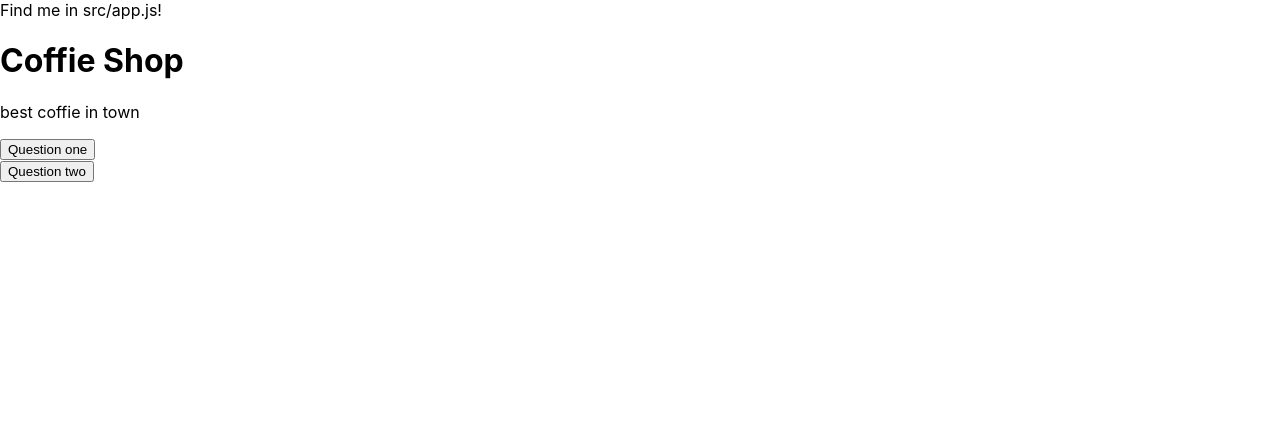
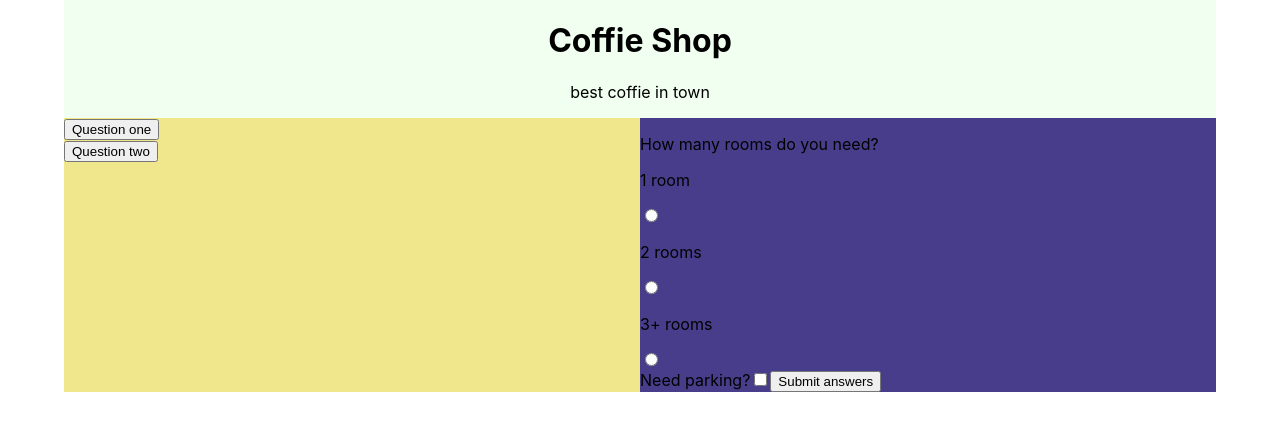
Before and after one commit to Aqveduktis/react-business-site, a React (Create React App) app: page / in a window 1280 px wide. Shown: the top 430 px of the page. Built offline with nearby package versions, Linux system fonts and the light colour scheme.

Commit message:
setting layout with flexbox

```diff
--- a/src/App.js
+++ b/src/App.js
@@ -1,14 +1,17 @@
 import React from 'react'
 import {Header} from './components/Header'
 import { Accordian } from 'components/Accordian'
+import {Form} from 'components/Form'
 
 export const App = () => {
   return (
-    <div>
-      Find me in src/app.js!
+    <div className = "main">
       <Header title = "Coffie Shop" words = "best coffie in town" />
-      <Accordian question = "Question one" answer = "Will you still love me in prison" />
-      <Accordian question = "Question two" answer = "Cry me a river" />
+      <section className = "accordian">
+        <Accordian question = "Question one" answer = "Will you still love me in prison" />
+        <Accordian question = "Question two" answer = "Cry me a river" />
+      </section>
+      <Form />
     </div>
   )
 }
--- /dev/null
+++ b/src/app.css
@@ -0,0 +1,36 @@
+.main {
+    width: 95%;
+    margin: 0 auto;
+    display: flex;
+    flex-direction: column;
+    background-color: darkslateblue;
+}
+header {
+    width: 100%;
+    text-align: center;
+    background-color: honeydew;
+}
+.accordian {
+    width: 100%;
+    background-color: khaki;
+}
+
+@media (min-width: 576px) {
+.main {
+    width: 95%;
+    flex-direction: row;
+    flex-wrap: wrap;
+}
+.accordian {
+    width: 50%;
+}
+}
+@media (min-width: 992px) {
+.main {
+    width: 90%;
+
+}
+}
+@media (min-width: 1200px) {
+
+}
--- a/src/components/Accordian.js
+++ b/src/components/Accordian.js
@@ -8,9 +8,9 @@ export const Accordian = ( {answer, question} ) => {
         clicked ? setClicked(false) : setClicked(true)
     }
     return (
-        <section>
+        <article>
             <button onClick = {handlebutton} > {question} </button>
             {clicked && <Answer answer = {answer} />}
-        </section>
+        </article>
     )
 }
--- /dev/null
+++ b/src/components/Form.js
@@ -0,0 +1,69 @@
+import React, { useState, useRef } from 'react'
+
+export const Form = () => {
+    const [done, setDone] = useState(false)
+    const radioRef = useRef()
+    // var hasName = (name === 'true') ? 'Y' :'N';
+    const handleSubmit = (evt) => {
+      evt.preventDefault()
+      setDone(true)
+
+      // alert(`Submitting Name ${values.toString()}`)
+
+    }
+    return (
+        <form className="myForm" onSubmit={handleSubmit} >
+         <p>How many rooms do you need?</p>
+          < Radio />
+          <CheckBox />
+          <button type ="submit" className="btn">Submit answers</button>
+        </form>
+    )
+
+  }
+  const rooms = ["1 room", "2 rooms", "3+ rooms"]
+
+export const Radio = () => {
+  const [room, setRoom] = useState()
+  // const handleSubmit = (evt) => {
+  //   evt.preventDefault()
+  //   alert(`Submitting Name ${name}`)
+  // }
+  return (
+    // <form onSubmit={handleSubmit}>
+<>
+    <label className="radio">
+      {rooms.map(choice => (
+        <div>
+          <p key = {choice}>{choice}</p>
+          <input
+            type="radio"
+            value={choice}
+            onChange={e => setRoom(e.target.value)}
+            checked={room === choice}
+          />
+        </div>
+      ))}
+
+    </label>
+    </>
+
+    // <input type="submit" value="Submit" />
+    // </form>
+  )
+
+}
+const CheckBox = () => {
+  const [wantsParking, setParking] = useState(false)
+
+  return (
+    <label>
+    Need parking?
+    <input
+      type="checkbox"
+      checked={wantsParking}
+      onChange={event => setParking(event.target.checked)}
+    />
+  </label>
+  )
+}
--- a/src/index.js
+++ b/src/index.js
@@ -1,6 +1,7 @@
 import React from 'react'
 import ReactDOM from 'react-dom'
 import './index.css'
+import './app.css'
 import { App } from './App'
 
 ReactDOM.render(<App />, document.getElementById('root'))
```
